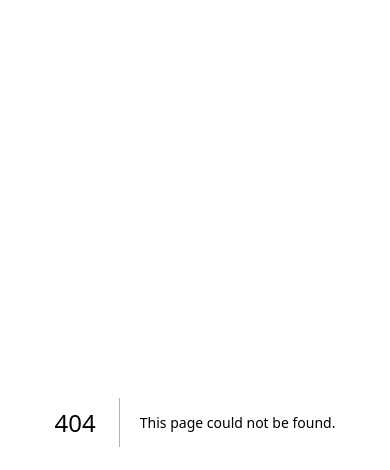
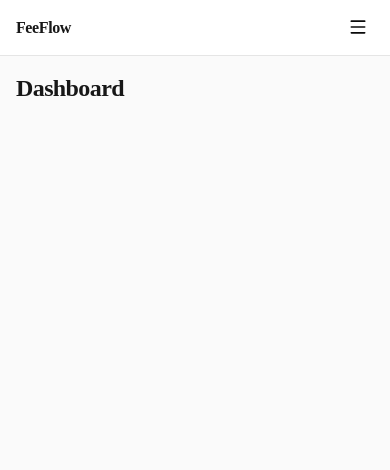
Before and after one commit to ItzMeVishwas/feeflow, a Next.js app: page /dashboard in a window 390 px wide. Before the commit this address had no page. Shown: the top 470 px of the page. Built offline with nearby package versions, Linux system fonts and the light colour scheme.

Commit message:
slice 2: app shell with sidebar and mobile sheet

```diff
--- /dev/null
+++ b/src/app/(app)/bills/page.tsx
@@ -0,0 +1,7 @@
+export default function BillsPage() {
+  return (
+    <h1 className="text-2xl font-semibold tracking-tight text-neutral-900">
+      Bills
+    </h1>
+  )
+}
--- /dev/null
+++ b/src/app/(app)/dashboard/page.tsx
@@ -0,0 +1,7 @@
+export default function DashboardPage() {
+  return (
+    <h1 className="text-2xl font-semibold tracking-tight text-neutral-900">
+      Dashboard
+    </h1>
+  )
+}
--- /dev/null
+++ b/src/app/(app)/forecast/page.tsx
@@ -0,0 +1,7 @@
+export default function ForecastPage() {
+  return (
+    <h1 className="text-2xl font-semibold tracking-tight text-neutral-900">
+      Forecast
+    </h1>
+  )
+}
--- /dev/null
+++ b/src/app/(app)/invoices/page.tsx
@@ -0,0 +1,7 @@
+export default function InvoicesPage() {
+  return (
+    <h1 className="text-2xl font-semibold tracking-tight text-neutral-900">
+      Invoices
+    </h1>
+  )
+}
--- /dev/null
+++ b/src/app/(app)/layout.tsx
@@ -0,0 +1,22 @@
+import { AppMobileNav, AppSidebar } from "@/components/app-sidebar"
+
+export default function AppLayout({
+  children,
+}: {
+  children: React.ReactNode
+}) {
+  return (
+    <div className="flex min-h-screen bg-neutral-50">
+      <AppSidebar />
+      <div className="flex min-w-0 flex-1 flex-col">
+        <header className="sticky top-0 z-40 flex h-14 items-center justify-between border-b border-neutral-200 bg-white px-4 md:hidden">
+          <span className="text-base font-semibold tracking-tight text-neutral-900">
+            FeeFlow
+          </span>
+          <AppMobileNav />
+        </header>
+        <main className="flex-1 p-4 sm:p-6 lg:p-8">{children}</main>
+      </div>
+    </div>
+  )
+}
--- /dev/null
+++ b/src/app/(app)/settings/page.tsx
@@ -0,0 +1,7 @@
+export default function SettingsPage() {
+  return (
+    <h1 className="text-2xl font-semibold tracking-tight text-neutral-900">
+      Settings
+    </h1>
+  )
+}
--- /dev/null
+++ b/src/app/(app)/students/page.tsx
@@ -0,0 +1,7 @@
+export default function StudentsPage() {
+  return (
+    <h1 className="text-2xl font-semibold tracking-tight text-neutral-900">
+      Students
+    </h1>
+  )
+}
--- /dev/null
+++ b/src/components/app-sidebar.tsx
@@ -0,0 +1,127 @@
+"use client"
+
+import { useState } from "react"
+import Link from "next/link"
+import { usePathname } from "next/navigation"
+import {
+  FileText,
+  LayoutDashboard,
+  Menu,
+  Receipt,
+  Settings,
+  TrendingUp,
+  Users,
+  type LucideIcon,
+} from "lucide-react"
+
+import { cn } from "@/lib/utils"
+import { Button } from "@/components/ui/button"
+import {
+  Sheet,
+  SheetContent,
+  SheetHeader,
+  SheetTitle,
+  SheetTrigger,
+} from "@/components/ui/sheet"
+
+type NavItem = {
+  label: string
+  href: string
+  icon: LucideIcon
+}
+
+const navItems: NavItem[] = [
+  { label: "Dashboard", href: "/dashboard", icon: LayoutDashboard },
+  { label: "Students", href: "/students", icon: Users },
+  { label: "Invoices", href: "/invoices", icon: FileText },
+  { label: "Bills", href: "/bills", icon: Receipt },
+  { label: "Forecast", href: "/forecast", icon: TrendingUp },
+  { label: "Settings", href: "/settings", icon: Settings },
+]
+
+type AppNavProps = {
+  onNavigate?: () => void
+}
+
+export function AppNav({ onNavigate }: AppNavProps) {
+  const pathname = usePathname()
+
+  return (
+    <div className="flex h-full flex-col gap-6">
+      <div className="flex items-center gap-2 px-2">
+        <span
+          aria-hidden="true"
+          className="size-7 rounded-md bg-emerald-600"
+        />
+        <span className="text-base font-semibold tracking-tight text-neutral-900">
+          FeeFlow
+        </span>
+      </div>
+
+      <nav aria-label="Main">
+        <ul className="flex flex-col gap-1">
+          {navItems.map((item) => {
+            const Icon = item.icon
+            const isActive = pathname === item.href
+            return (
+              <li key={item.href}>
+                <Link
+                  href={item.href}
+                  onClick={onNavigate}
+                  aria-current={isActive ? "page" : undefined}
+                  className={cn(
+                    "flex items-center gap-3 rounded-lg px-3 py-2 text-sm font-medium transition-colors outline-none focus-visible:ring-2 focus-visible:ring-emerald-500",
+                    isActive
+                      ? "bg-emerald-50 text-emerald-700"
+                      : "text-neutral-600 hover:bg-neutral-100 hover:text-neutral-900"
+                  )}
+                >
+                  <Icon className="size-4 shrink-0" aria-hidden="true" />
+                  {item.label}
+                </Link>
+              </li>
+            )
+          })}
+        </ul>
+      </nav>
+    </div>
+  )
+}
+
+export function AppSidebar() {
+  return (
+    <aside className="hidden md:flex md:w-60 md:flex-col md:sticky md:top-0 md:h-screen md:border-r md:border-neutral-200 md:bg-white p-4">
+      <AppNav />
+    </aside>
+  )
+}
+
+export function AppMobileNav() {
+  const [open, setOpen] = useState(false)
+
+  return (
+    <div className="md:hidden">
+      <Sheet open={open} onOpenChange={setOpen}>
+        <SheetTrigger
+          render={
+            <Button
+              variant="ghost"
+              size="icon"
+              aria-label="Open navigation"
+            />
+          }
+        >
+          <Menu className="size-5" aria-hidden="true" />
+        </SheetTrigger>
+        <SheetContent side="left" showCloseButton>
+          <SheetHeader>
+            <SheetTitle className="sr-only">Navigation</SheetTitle>
+          </SheetHeader>
+          <div className="px-4 pb-4">
+            <AppNav onNavigate={() => setOpen(false)} />
+          </div>
+        </SheetContent>
+      </Sheet>
+    </div>
+  )
+}
```
